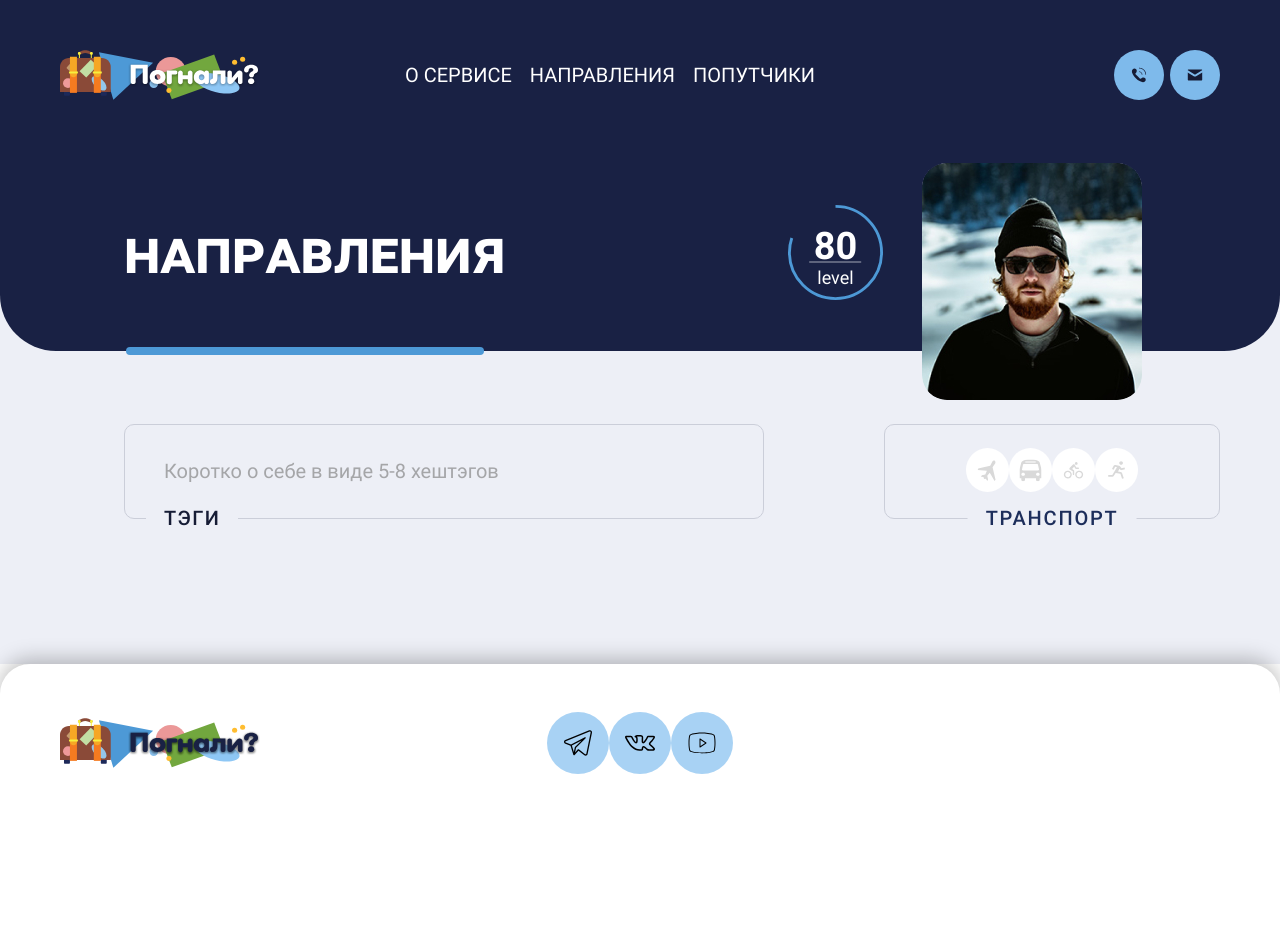
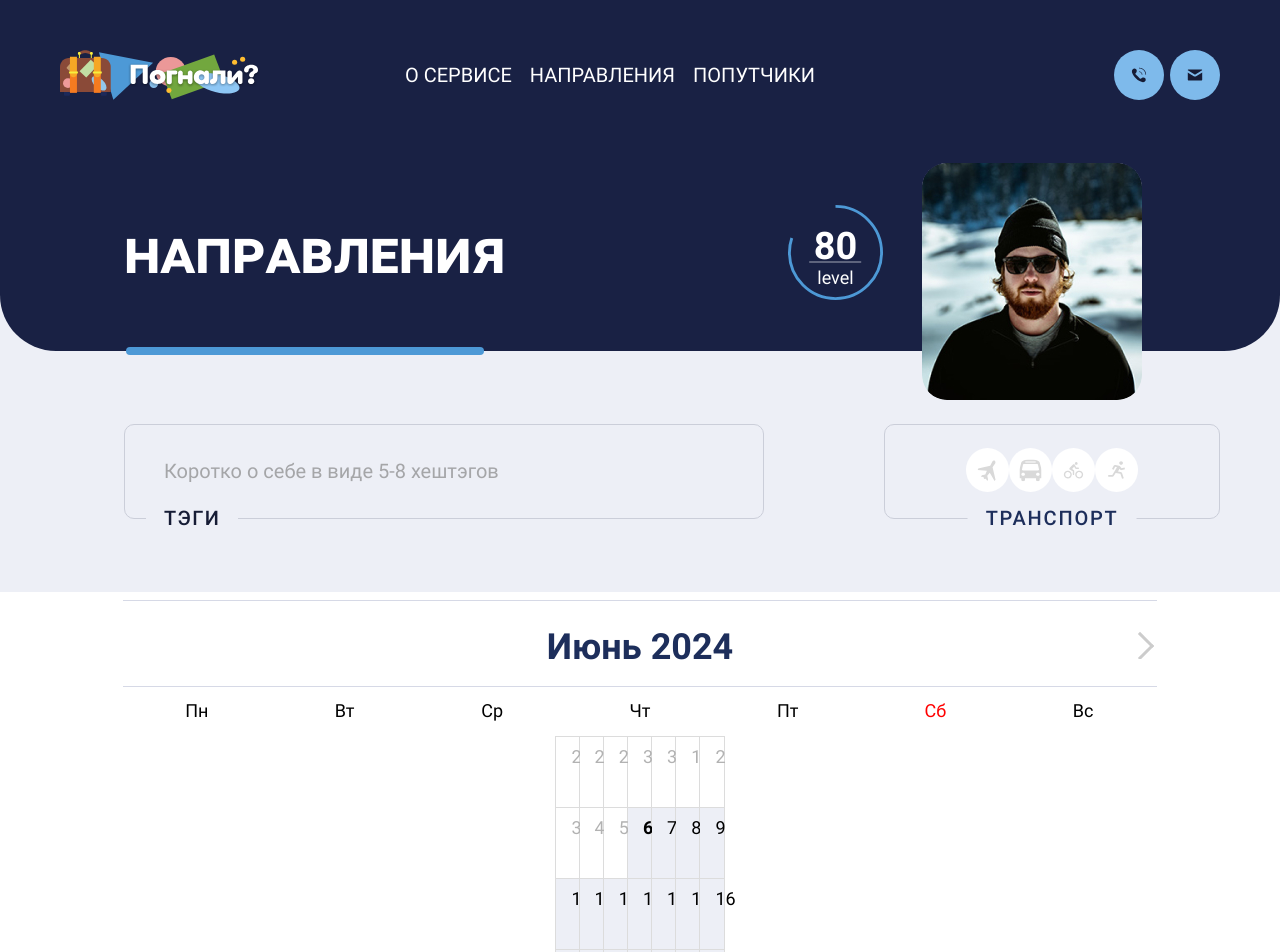
Before and after one commit to FeHixX/Project-LetsGo, a Next.js app: page /directions in a window 1280 px wide. Shown: the top 952 px of the page. Before the commit the page ends 816 px from the top, so only its background shows below. Built offline with nearby package versions, Linux system fonts and the light colour scheme.

Commit message:
add: styled calendar desktop

```diff
--- a/src/components/datesOfStay/datesOfStay.module.scss
+++ b/src/components/datesOfStay/datesOfStay.module.scss
@@ -3,44 +3,120 @@
 @use "@styles/variables";
 
 .root {
+  display: flex;
+  justify-content: center;
+  background-color: white;
 
+  :global {
+    .react-datepicker {
+      font-family: inherit;
+      border: none;
+      background: none;
+      font-size: 18px;
+
+      h2 {
+        color: var(--color-catalina-blue);
+        font-size: 36px;
+        margin-bottom: 10px;
+      }
     }
 
-.header {
+    .react-datepicker__month {
       display: flex;
-  justify-content: space-between;
-  align-items: center;
-  padding: 10px;
+      flex-direction: column;
+      margin-top: 10px;
     }
 
-.navButton {
-  background: none;
-  border: none;
-  font-size: 1.5rem;
-  cursor: pointer;
+    .react-datepicker__day {
+      position: relative;
+      border-right: 1px solid #dcdcdc;
+      border-top: 1px solid #dcdcdc;
+      margin: 0px;
+      border-radius: 0px;
+      background-color: var(--color-solitude);
     }
 
-.navButton:disabled {
-  cursor: not-allowed;
-  color: #ccc;
+    .react-datepicker__day div {
+      display: flex;
+      flex-direction: column;
+      align-items: start;
+      padding: 8px 10px 35px 15px;
+      height: 70px;
     }
 
-.dateDisplay {
-  font-size: 1.2rem;
+    .react-datepicker__day::after {
+      content: '';
+      position: absolute;
+      top: -4px;
+      left: -4px;
+      right: -4px;
+      bottom: -4px;
+      border: 4px solid transparent;
+      transition: border-color 0.3s;
+      z-index: 999;
     }
 
-.start {
-  border: 2px solid orange;
-  background-color: navy;
+    .react-datepicker__day:hover::after {
+      border-color: #FF5C23;
+    }
+
+    .react-datepicker__day--range-end,
+    .react-datepicker__day--selected,
+    .react-datepicker__day--in-selecting-range,
+    .react-datepicker__day--in-range {
+      background-color: #1D2E5B;
       color: white;
     }
 
-.end {
-  background-color: navy;
-  color: white;
+    .react-datepicker__day--disabled {
+      background-color: white;
+      color: var(--color-pink-swan);
     }
 
-.highlight {
-  background-color: navy;
-  color: white;
+    .react-datepicker__day--disabled::after {
+      border: none;
     }
+
+    .react-datepicker__month .react-datepicker__week .react-datepicker__day:first-child,
+    .react-datepicker__month .react-datepicker__week .react-datepicker__day-name:first-child {
+      border-left: 1px solid #dcdcdc;
+    }
+
+    .react-datepicker__month .react-datepicker__week:nth-child(6) .react-datepicker__day,
+    .react-datepicker__month .react-datepicker__week:nth-child(6) .react-datepicker__day-name {
+      border-bottom: 1px solid #dcdcdc;
+    }
+
+    .react-datepicker__day-name,
+    .react-datepicker__day,
+    .react-datepicker__time-name {
+      width: 143px;
+    }
+
+    .react-datepicker__day-names .react-datepicker__day-name:nth-child(6),
+    .react-datepicker__day-names .react-datepicker__day-name:nth-child(7) {
+      color: red;
+    }
+
+    .react-datepicker__current-month {
+      padding: 25px 0 18px;
+      border-top: 1px solid var(--color-light-grayish-blue);
+      border-bottom: 1px solid var(--color-light-grayish-blue);
+    }
+
+    .react-datepicker__navigation {
+      top: 35px;
+    }
+
+    .react-datepicker__navigation-icon::before {
+      border-width: 3px 3px 0 0;
+      height: 17px;
+      width: 17px;
+    }
+
+    .react-datepicker__header {
+      background: none;
+      border: none;
+    }
+  }
+}
--- a/src/components/datesOfStay/datesOfStay.tsx
+++ b/src/components/datesOfStay/datesOfStay.tsx
@@ -1,93 +1,75 @@
 'use client';
 
-import { FC, useState, useCallback } from 'react';
+import React, { FC, useState, useCallback } from 'react';
 import classNames from 'classnames';
-import DatePicker from 'react-datepicker';
-import { format, isSameDay, isAfter } from 'date-fns';
+import DatePicker, { registerLocale } from 'react-datepicker';
+import { addMonths } from 'date-fns';
+import { ru } from 'date-fns/locale/ru';
 import 'react-datepicker/dist/react-datepicker.css';
-
 import styles from './datesOfStay.module.scss';
 import { DatesOfStayProps } from './datesOfStay.types';
 
-interface CustomHeaderProps {
-  date: Date;
-  decreaseMonth: () => void;
-  increaseMonth: () => void;
-  prevMonthButtonDisabled: boolean;
-  nextMonthButtonDisabled: boolean;
+const customRu = {
+  ...ru,
+  localize: {
+    ...ru.localize,
+    month: (n: number) => [
+      'Январь', 'Февраль', 'Март', 'Апрель', 'Май', 'Июнь',
+      'Июль', 'Август', 'Сентябрь', 'Октябрь', 'Ноябрь', 'Декабрь'
+    ][n],
+    day: (n: number) => ['Вс', 'Пн', 'Вт', 'Ср', 'Чт', 'Пт', 'Сб'][n],
   }
+};
+
+registerLocale('ru', customRu);
 
 const DatesOfStay: FC<DatesOfStayProps> = ({ className }) => {
   const [startDate, setStartDate] = useState<Date | null>(null);
   const [endDate, setEndDate] = useState<Date | null>(null);
+  const today = new Date();
+  const maxDate = addMonths(today, 1);
 
   const rootClassName = classNames(styles.root, className);
 
-  const renderCustomHeader = useCallback(
-    ({
-      date,
-      decreaseMonth,
-      increaseMonth,
-      prevMonthButtonDisabled,
-      nextMonthButtonDisabled,
-    }: CustomHeaderProps) => (
-      <div className={styles.header}>
-        <button onClick={decreaseMonth} disabled={prevMonthButtonDisabled} className={styles.navButton}>
-          &lt;
-        </button>
-        <span className={styles.dateDisplay}>{format(date, 'LLLL yyyy')}</span>
-        <button onClick={increaseMonth} disabled={nextMonthButtonDisabled} className={styles.navButton}>
-          &gt;
-        </button>
-      </div>
-    ),
-    []
-  );
+  const handleDateChange = useCallback((dates: [Date | null, Date | null]) => {
+    const [start, end] = dates;
+    setStartDate(start);
+    setEndDate(end);
+  }, []);
 
-  const handleDateChange = useCallback(
-    (date: Date | null) => {
-      if (!startDate || (startDate && endDate)) {
-        setStartDate(date);
-        setEndDate(null);
-      } else if (startDate && !endDate && date && isAfter(date, startDate)) {
-        setEndDate(date);
-      } else {
-        setStartDate(date);
-        setEndDate(null);
-      }
-    },
-    [startDate, endDate]
-  );
-
-  const renderDayContents = useCallback(
-    (day: number, date: Date) => {
-      let className = '';
-
-      if (startDate && endDate && date >= startDate && date <= endDate) {
-        className = styles.highlight;
-      } else if (startDate && isSameDay(date, startDate)) {
-        className = styles.start;
-      } else if (endDate && isSameDay(date, endDate)) {
-        className = styles.end;
+  const renderDayContents = useCallback((day: number, date: Date | null) => {
+    let label = null;
+    if (startDate && date?.getTime() === startDate.getTime()) {
+      label = 'Заезд';
+    } else if (endDate && date?.getTime() === endDate.getTime()) {
+      label = 'Выезд';
     }
 
-      return <div className={className}>{day}</div>;
-    },
-    [startDate, endDate]
+    return (
+      <div>
+        <span>{day}</span>
+        {label && <span>{label}</span>}
+      </div>
     );
+  }, [startDate, endDate]);
 
   return (
     <div className={rootClassName}>
+      <div className={styles.dateWrapper}>
         <DatePicker
-        selected={startDate}
+          selected={startDate || undefined}
           onChange={handleDateChange}
-        inline
-        renderCustomHeader={renderCustomHeader}
-        renderDayContents={renderDayContents}
-        selectsStart
           startDate={startDate || undefined}
           endDate={endDate || undefined}
+          selectsRange
+          inline
+          minDate={today}
+          maxDate={maxDate}
+          locale="ru"
+          fixedHeight
+          renderDayContents={renderDayContents}
         />
+      </div>
     </div>
   );
 };
--- a/src/shared/styles/global.scss
+++ b/src/shared/styles/global.scss
@@ -29,6 +29,8 @@
   --color-solitude-2: #e2e5f1;
   --color-hawkes-blue: #dfe3f0;
   --color-hawkes-blue-2: #d1d7e9;
+  --color-light-grayish-blue: #D6D9E6;
+  --color-light-grayish-blue-2: #E1E3E9;
 }
 
 * {
--- a/src/views/directions/directions.tsx
+++ b/src/views/directions/directions.tsx
@@ -1,11 +1,11 @@
 import { FC } from 'react'
 import { PageHeader } from '@/modules/pageHeader'
 import { User } from '@/modules/user'
+import { DatesOfStay } from '@/components'
 import classNames from 'classnames'
 
 import styles from './directions.module.scss'
 import { DirectionsProps } from './directions.types'
-import { DatesOfStay } from '@/components'
 
 const Directions: FC<DirectionsProps> = ({ className }) => {
   const rootClassName = classNames(styles.root, className)
@@ -14,6 +14,7 @@ const Directions: FC<DirectionsProps> = ({ className }) => {
     <main className={rootClassName}>
       <PageHeader className={styles.header}>Направления</PageHeader>
       <User />
+      <DatesOfStay></DatesOfStay>
     </main>
   )
 }
```
Also changed, not shown: 2 other files (tests, documents, lock files or other folders). Lines whose indentation alone changed are shown as unchanged.
